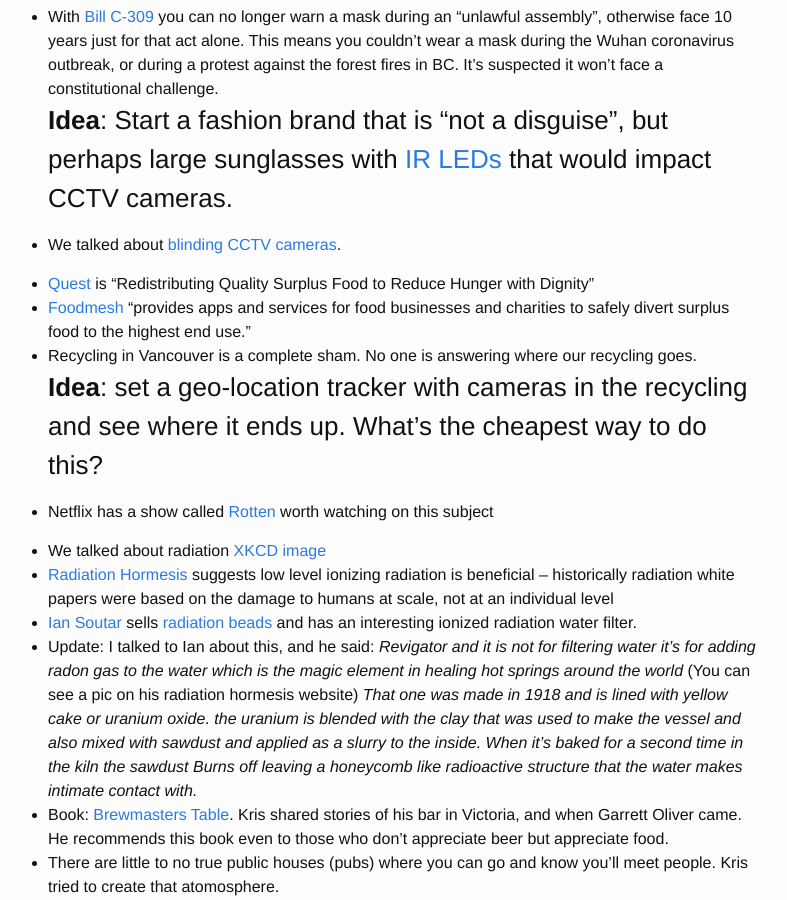
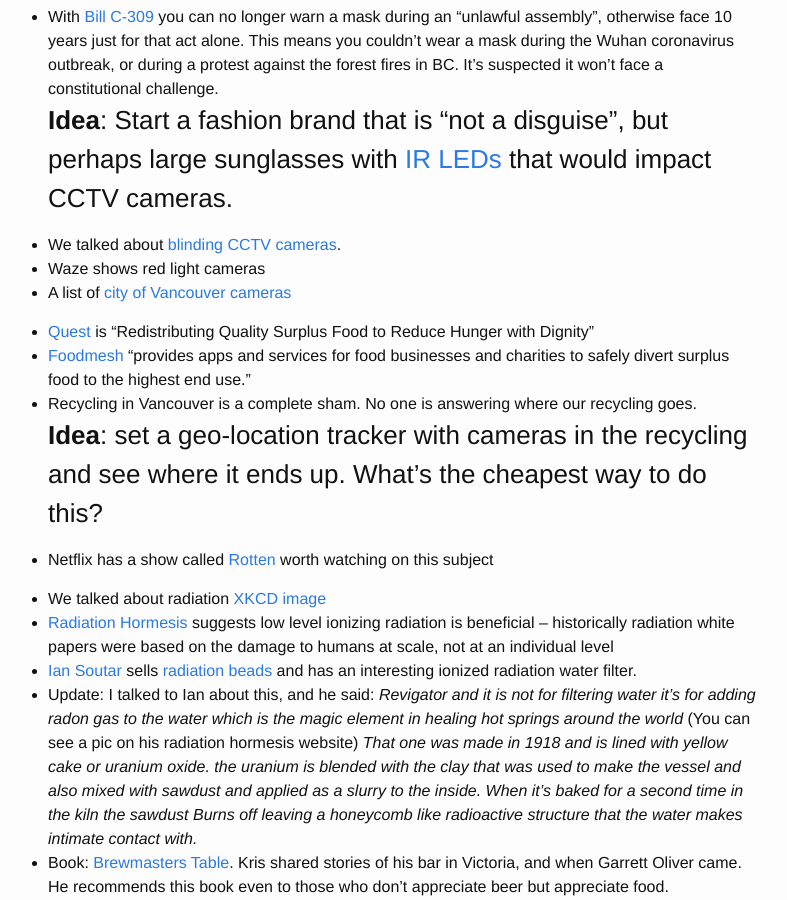
Before and after one commit to improvethings/improvethings.github.io, a Jekyll site: the page built from _posts/2020-01-17-January-27-2020.md, in a window 1280 px wide and 900 px high, scrolled down 396 px. Shown: the whole window, without its empty margins (252-1039 px from the left). Built offline with Jekyll 4.4.1, drawn with Linux system fonts in a browser that asks for light colours; comment, search, counter and statistics services are not loaded.

Commit message:
Added Jan 27th and updated bundle

```diff
--- a/_posts/2020-01-17-January-27-2020.md
+++ b/_posts/2020-01-17-January-27-2020.md
@@ -27,6 +27,8 @@
 * With [Bill C-309](https://en.wikipedia.org/wiki/Preventing_Persons_from_Concealing_Their_Identity_during_Riots_and_Unlawful_Assemblies_Act) you can no longer warn a mask during an "unlawful assembly", otherwise face 10 years just for that act alone. This means you couldn't wear a mask during the Wuhan coronavirus outbreak, or during a protest against the forest fires in BC.  It's suspected it won't face a constitutional challenge.
 ### **Idea**: Start a fashion brand that is "not a disguise", but perhaps large sunglasses with [IR LEDs](https://www.jameco.com/Jameco/workshop/MyStory/fighting-fire-with-fire.html) that would impact CCTV cameras.
 * We talked about [blinding CCTV cameras](https://reolink.com/how-to-blind-security-cameras/).
+* Waze shows red light cameras
+* A list of [city of Vancouver cameras](https://vancouver.ca/home-property-development/public-safety-cameras.aspx)
 
 * [Quest](http://www.questoutreach.org/) is "Redistributing Quality Surplus Food to Reduce Hunger with Dignity"
 * [Foodmesh](https://foodmesh.ca/) "provides apps and services for food businesses and charities to safely divert surplus food to the highest end use."
```
Also changed, not shown: Gemfile.lock.
